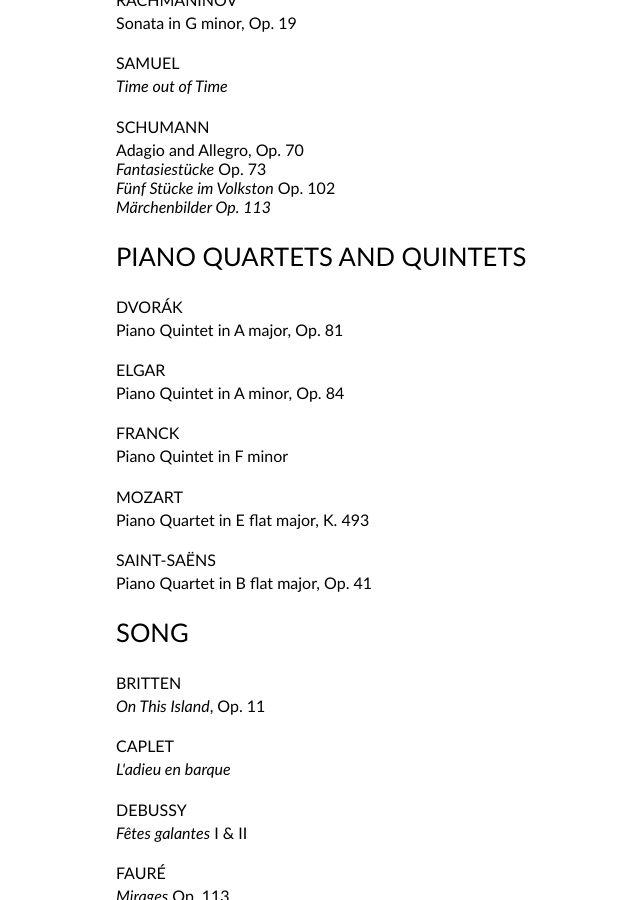
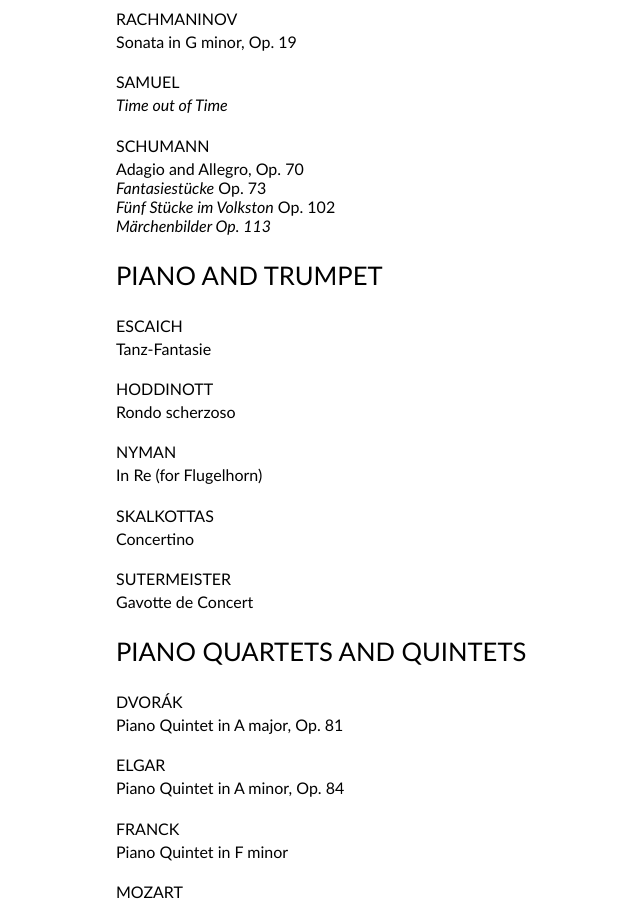
Before and after one commit to hammonc/clarehammond.com, a Jekyll site: the page built from chamber-repertoire.html, in a window 1280 px wide and 900 px high, scrolled down 3547 px. Shown: the whole window, without its empty margins (194-834 px from the left). Built offline with Jekyll 4.4.1, drawn with Linux system fonts in a browser that asks for light colours.

Commit message:
added trumpet rep

```diff
--- a/chamber-repertoire.html
+++ b/chamber-repertoire.html
@@ -10,6 +10,7 @@ layout: repertoire
   <li><a href="#piano-and-violin">Piano and Violin</a></li>
   <li><a href="#piano-and-viola">Piano and Viola</a></li>
   <li><a href="#piano-and-cello">Piano and Cello</a></li>
+  <li><a href="#piano-and-trumpet">Piano and Trumpet</a></li>
   <li><a href="#quartets-and-quintets">Quartets and Quintets</a></li>
   <li><a href="#song">Song</a></li>
   <li><a href="#misc">Miscellaneous</a></li>
@@ -175,6 +176,24 @@ layout: repertoire
 <p><em>Fünf Stücke im Volkston</em> Op. 102</p>
 <p><em>Märchenbilder Op. 113</em></p>
 
+<h3 id="piano-and-trumpet">PIANO AND TRUMPET</h3>
+
+<h4>ESCAICH</h4>
+<p>Tanz-Fantasie</p>
+
+<h4>HODDINOTT</h4>
+<p>Rondo scherzoso</p>
+
+<h4>NYMAN</h4>
+<p>In Re (for Flugelhorn)</p>
+
+<h4>SKALKOTTAS</h4>
+<p>Concertino</p>
+
+<h4>SUTERMEISTER</h4>
+<p>Gavotte de Concert</p>
+
+
 <h3 id="quartets-and-quintets">PIANO QUARTETS AND QUINTETS</h3>
 
 <h4>DVORÁK</h4>
```
